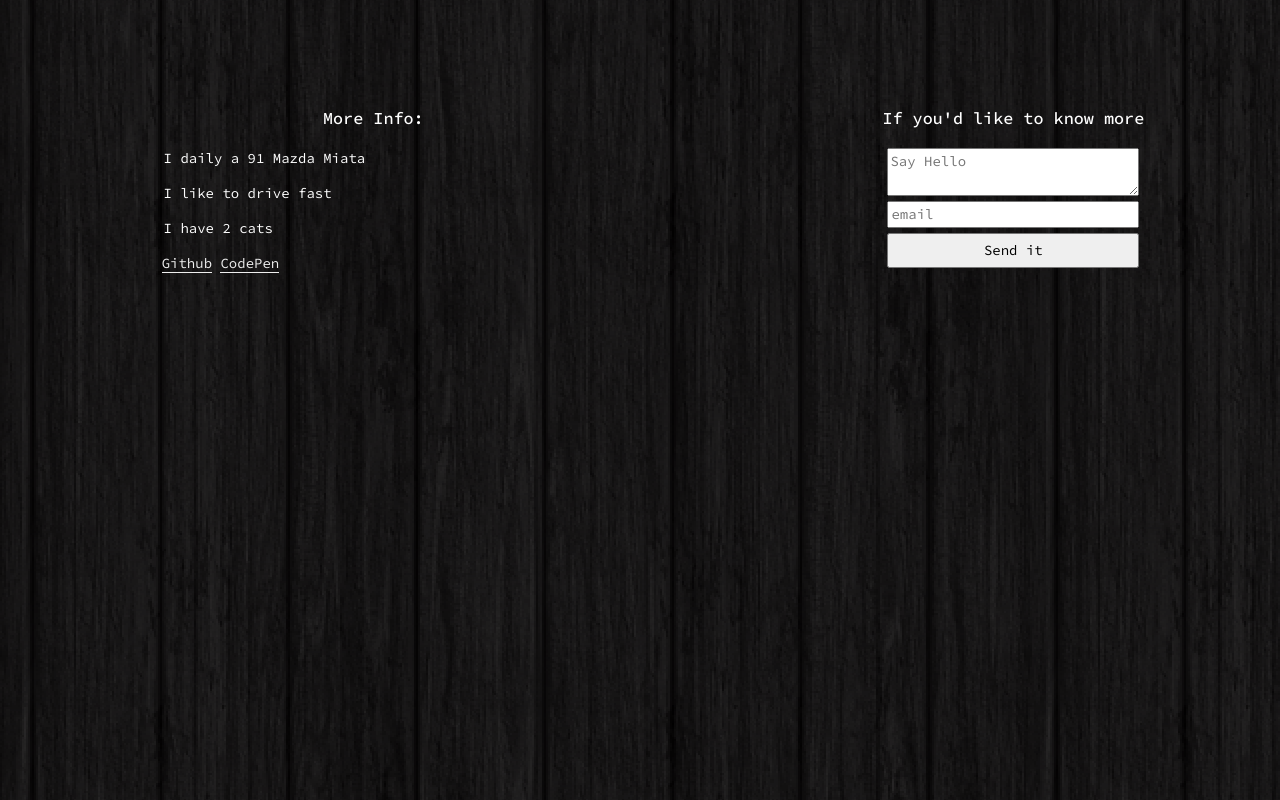
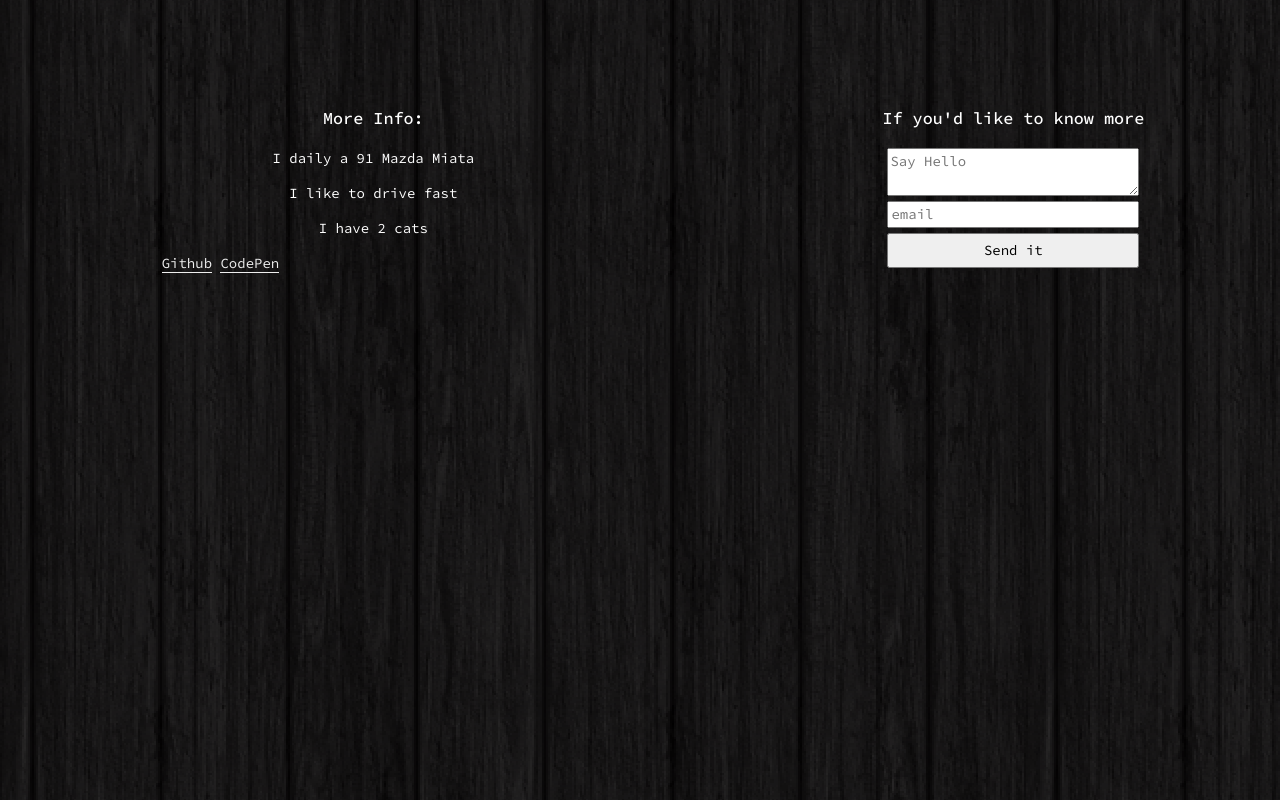
Before and after one commit to m0n01d/imdwit.github.io, a plain HTML site: page index.html in a window 1280 px wide. Shown: the part 2798-3598 px from the top of the page. Drawn offline with Linux system fonts and the light colour scheme.

Commit message:
centers info text

```diff
--- a/index.html
+++ b/index.html
@@ -110,7 +110,7 @@
 			<div class="row middle container-fluid">
 				<div class="col-sm-offset-1 col-sm-5">
 					<p class="lead text-center">More Info:</p>
-					<div class="col-xs-offset-1">
+					<div class="text-center">
 						<p>I daily a 91 Mazda Miata</p>
 						<p>I like to drive fast</p>
 						<p>I have 2 cats</p>
```
